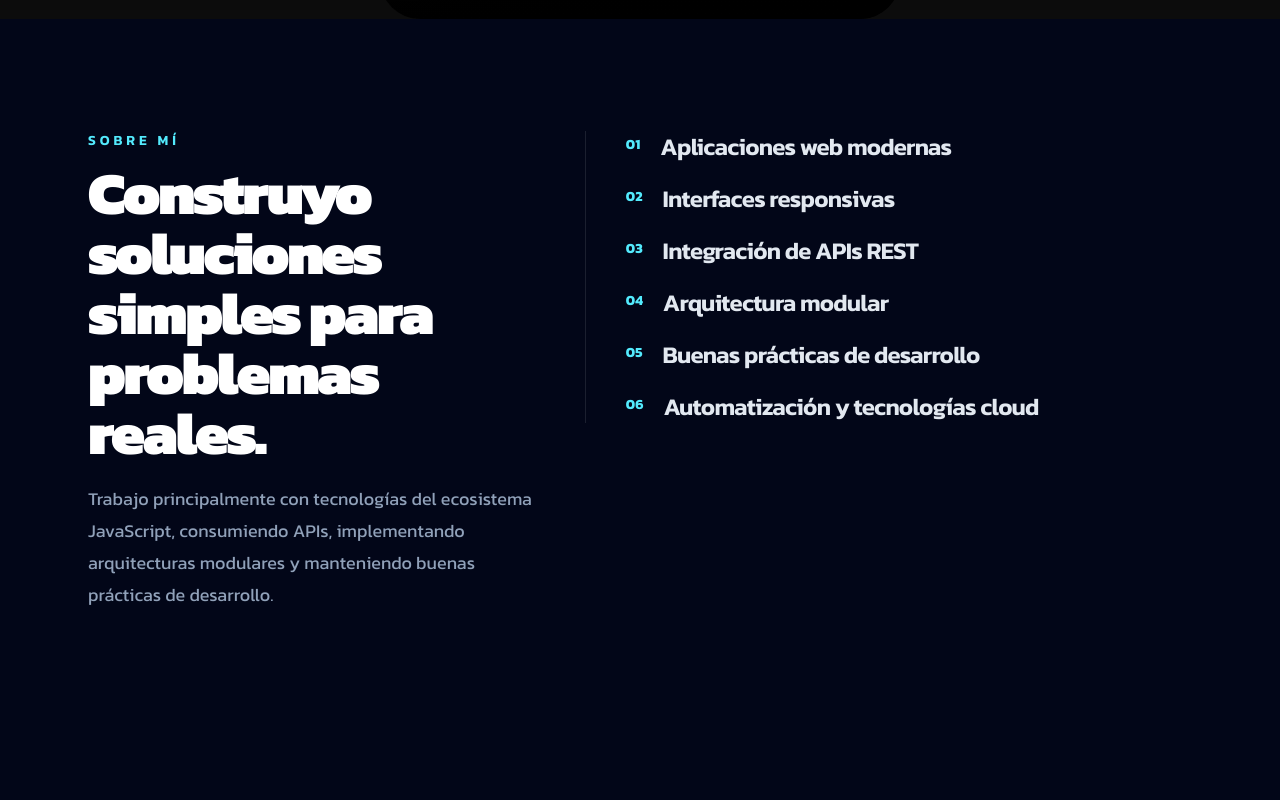
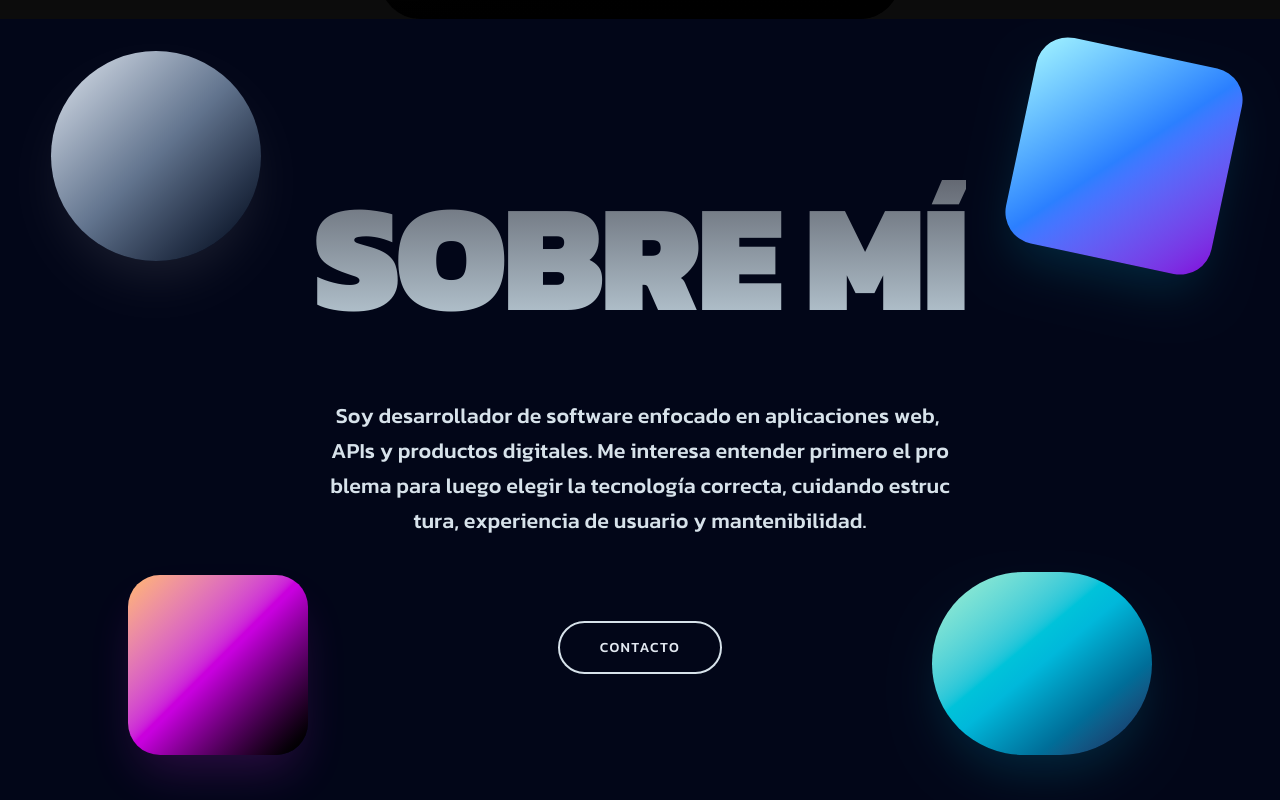
Before and after one commit to VaCris/portfolio, a Next.js app: page / in a window 1280 px wide. Shown: the part 860-1660 px from the top of the page. Built offline with nearby package versions, Linux system fonts and the light colour scheme.

Commit message:
feat: apply animated about section

```diff
--- a/components/sections/AboutSection.tsx
+++ b/components/sections/AboutSection.tsx
@@ -1,27 +1,49 @@
-import { highlights, profile } from "@/data/portfolio";
-import { SectionTitle } from "@/components/ui/SectionTitle";
+import { AnimatedText } from "@/components/animations/AnimatedText";
+import { FadeIn } from "@/components/animations/FadeIn";
+
+const aboutText =
+  "Soy desarrollador de software enfocado en aplicaciones web, APIs y productos digitales. Me interesa entender primero el problema para luego elegir la tecnología correcta, cuidando estructura, experiencia de usuario y mantenibilidad.";
 
 export function AboutSection() {
   return (
-    <section id="sobre-mi" className="mx-auto max-w-6xl px-6 py-28">
-      <div className="grid gap-12 lg:grid-cols-[0.85fr_1.15fr] lg:items-start">
-        <SectionTitle
-          eyebrow="Sobre mí"
-          title="Construyo soluciones simples para problemas reales."
-          description={profile.summary}
-        />
+    <section id="sobre-mi" className="relative flex min-h-screen items-center justify-center overflow-hidden px-5 py-20 sm:px-8 md:px-10">
+      <FadeIn delay={0.1} x={-80} y={0} duration={0.9} className="absolute left-[1%] top-[4%] w-[120px] opacity-80 sm:left-[2%] sm:w-[160px] md:left-[4%] md:w-[210px]">
+        <div className="aspect-square rounded-full bg-gradient-to-br from-slate-200 via-slate-500 to-slate-950 shadow-2xl shadow-white/10" />
+      </FadeIn>
 
-        <div className="space-y-5 border-l border-white/10 pl-6 md:pl-10">
-          {highlights.map((item, index) => (
-            <div key={item} className="group flex gap-5">
-              <span className="mt-1 text-sm font-bold text-cyan-300">
-                0{index + 1}
-              </span>
-              <p className="text-xl font-semibold tracking-[-0.03em] text-slate-200 transition group-hover:text-white md:text-2xl">
-                {item}
-              </p>
-            </div>
-          ))}
+      <FadeIn delay={0.15} x={80} y={0} duration={0.9} className="absolute right-[1%] top-[4%] w-[120px] opacity-80 sm:right-[2%] sm:w-[160px] md:right-[4%] md:w-[210px]">
+        <div className="aspect-square rotate-12 rounded-[2rem] bg-gradient-to-br from-cyan-200 via-blue-500 to-purple-700 shadow-2xl shadow-cyan-500/20" />
+      </FadeIn>
+
+      <FadeIn delay={0.25} x={-80} y={0} duration={0.9} className="absolute bottom-[8%] left-[3%] w-[100px] opacity-70 sm:left-[6%] sm:w-[140px] md:left-[10%] md:w-[180px]">
+        <div className="aspect-square rounded-[2rem] bg-gradient-to-br from-orange-300 via-fuchsia-600 to-black shadow-2xl shadow-fuchsia-500/20" />
+      </FadeIn>
+
+      <FadeIn delay={0.3} x={80} y={0} duration={0.9} className="absolute bottom-[8%] right-[3%] w-[130px] opacity-70 sm:right-[6%] sm:w-[170px] md:right-[10%] md:w-[220px]">
+        <div className="aspect-[1.2/1] rounded-full bg-gradient-to-br from-emerald-200 via-cyan-500 to-blue-950 shadow-2xl shadow-cyan-500/20" />
+      </FadeIn>
+
+      <div className="relative z-10 flex max-w-3xl flex-col items-center gap-10 text-center sm:gap-14 md:gap-16">
+        <FadeIn y={40}>
+          <h2 className="hero-heading text-[clamp(3rem,12vw,160px)] font-black uppercase leading-none tracking-tight">
+            Sobre mí
+          </h2>
+        </FadeIn>
+
+        <div className="flex flex-col items-center gap-16 sm:gap-20 md:gap-24">
+          <AnimatedText
+            text={aboutText}
+            className="max-w-[620px] text-center text-[clamp(1rem,2vw,1.35rem)] font-medium leading-relaxed text-[#D7E2EA]"
+          />
+
+          <FadeIn delay={0.25} y={20}>
+            <a
+              href="#contacto"
+              className="rounded-full border-2 border-[#D7E2EA] px-8 py-3 text-sm font-medium uppercase tracking-widest text-[#D7E2EA] transition hover:bg-[#D7E2EA]/10 sm:px-10 sm:py-3.5"
+            >
+              Contacto
+            </a>
+          </FadeIn>
         </div>
       </div>
     </section>
```
